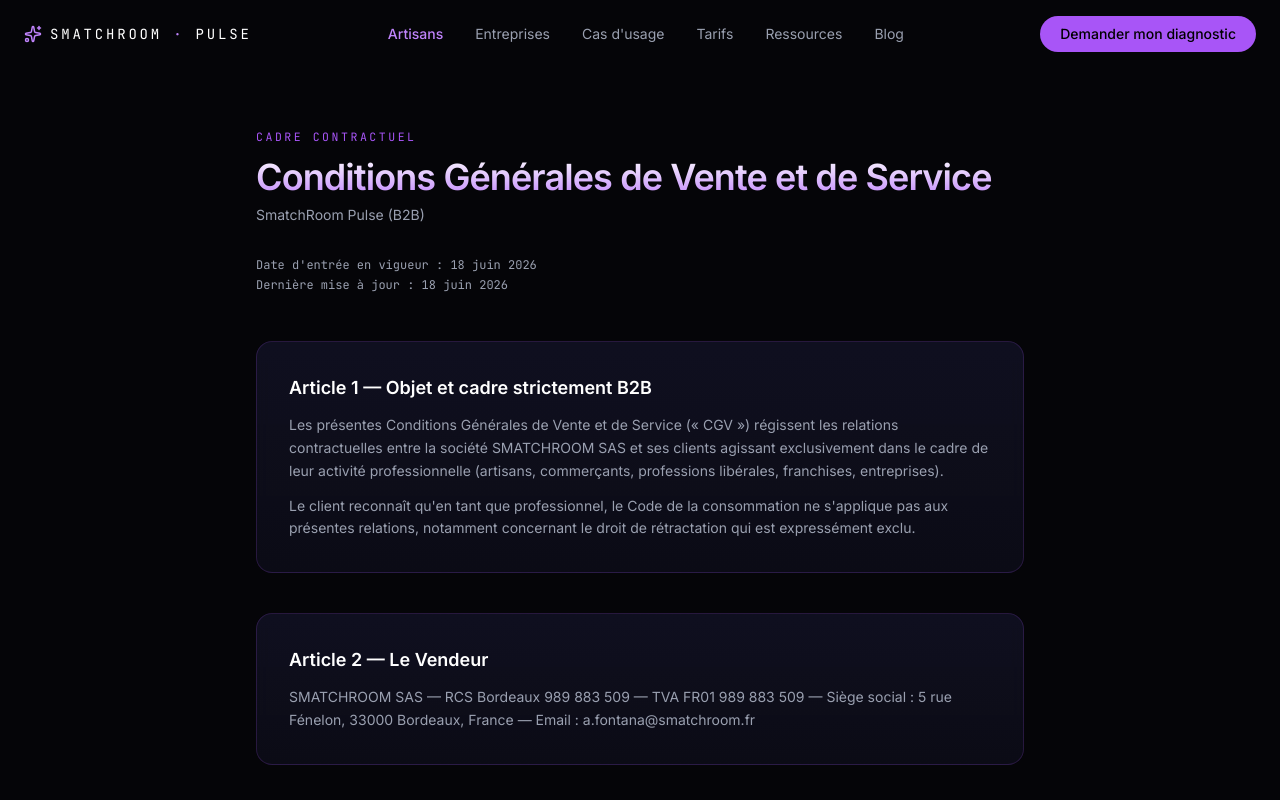
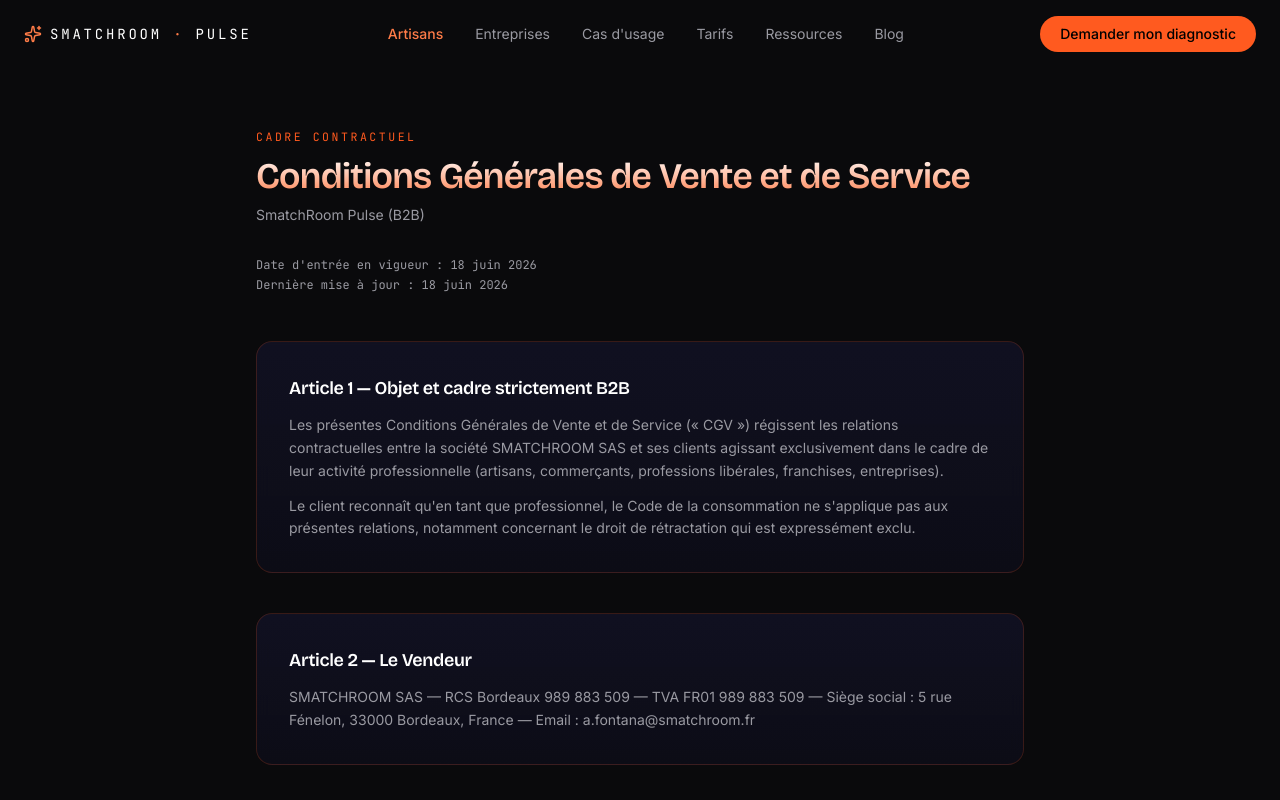
Before and after one commit to afontana33/smatchroom-pulse-vitrine, a Next.js app: page /cgv in a window 1280 px wide. Shown: the top 800 px of the page. Built offline with nearby package versions, Linux system fonts and the light colour scheme.

Commit message:
feat(pulse): reskin tokens orange BTP + police display + metadata

```diff
--- a/src/app/globals.css
+++ b/src/app/globals.css
@@ -1,17 +1,18 @@
 @import "tailwindcss";
 
 :root {
-  --background: #050508;
+  --background: #0a0a0c;
   --foreground: #f5f5f7;
-  --muted: #9aa0b0;
-  --primary: #a855f7;
-  --primary-hover: #c084fc;
-  --primary-soft: rgba(168, 85, 247, 0.15);
-  --primary-glow: rgba(168, 85, 247, 0.45);
-  --surface: #0d0d18;
-  --surface-2: #14142a;
-  --border: rgba(168, 85, 247, 0.18);
-  --border-strong: rgba(168, 85, 247, 0.4);
+  --muted: #9a9aa2;
+  --primary: #ff5a1f;
+  --primary-hover: #ff7c48;
+  --primary-soft: rgba(255, 90, 31, 0.15);
+  --primary-glow: rgba(255, 90, 31, 0.45);
+  --signal: #ffce3a;
+  --surface: #111114;
+  --surface-2: #191920;
+  --border: rgba(255, 90, 31, 0.18);
+  --border-strong: rgba(255, 90, 31, 0.42);
 }
 
 @theme inline {
@@ -26,6 +27,7 @@
   --color-border-strong: var(--border-strong);
   --font-sans: var(--font-inter);
   --font-mono: var(--font-jetbrains);
+  --font-display: var(--font-bricolage);
 }
 
 * {
@@ -42,13 +44,13 @@
 
 body {
   background-image:
-    radial-gradient(800px circle at 20% 10%, rgba(168, 85, 247, 0.08), transparent 50%),
-    radial-gradient(700px circle at 80% 70%, rgba(120, 70, 200, 0.06), transparent 60%);
+    radial-gradient(800px circle at 20% 10%, rgba(255, 90, 31, 0.08), transparent 50%),
+    radial-gradient(700px circle at 80% 70%, rgba(255, 160, 60, 0.05), transparent 60%);
 }
 
 /* Utility: neon text glow */
 .glow-text {
-  text-shadow: 0 0 12px var(--primary-glow), 0 0 32px rgba(168, 85, 247, 0.25);
+  text-shadow: 0 0 12px var(--primary-glow), 0 0 32px rgba(255, 90, 31, 0.25);
 }
 
 /* Utility: glass card */
@@ -74,7 +76,7 @@
 
 /* Utility: gradient violet → blanc texte */
 .gradient-text {
-  background: linear-gradient(180deg, #ffffff 0%, #c084fc 100%);
+  background: linear-gradient(180deg, #ffffff 0%, #ff7c48 100%);
   -webkit-background-clip: text;
   background-clip: text;
   color: transparent;
@@ -82,9 +84,9 @@
 
 /* Animated scrollbar in pulse violet */
 ::-webkit-scrollbar { width: 10px; }
-::-webkit-scrollbar-track { background: #050508; }
+::-webkit-scrollbar-track { background: #0a0a0c; }
 ::-webkit-scrollbar-thumb {
-  background: linear-gradient(180deg, #a855f7, #6d28d9);
+  background: linear-gradient(180deg, #ff5a1f, #b23610);
   border-radius: 6px;
 }
 
@@ -106,3 +108,8 @@
   0% { opacity: 0; transform: translateY(4px); }
   100% { opacity: 1; transform: translateY(0); }
 }
+
+h1, h2 {
+  font-family: var(--font-bricolage), var(--font-inter), system-ui, sans-serif;
+  letter-spacing: -0.02em;
+}
--- a/src/app/layout.js
+++ b/src/app/layout.js
@@ -1,4 +1,4 @@
-import { Inter, JetBrains_Mono } from "next/font/google";
+import { Inter, JetBrains_Mono, Bricolage_Grotesque } from "next/font/google";
 import "./globals.css";
 
 const inter = Inter({
@@ -13,15 +13,21 @@
   display: "swap",
 });
 
+const bricolage = Bricolage_Grotesque({
+  variable: "--font-bricolage",
+  subsets: ["latin"],
+  display: "swap",
+});
+
 export const metadata = {
-  title: "SmatchRoom Pulse — Assistant IA sur-mesure pour artisans, commerces et entreprises",
+  title: "SmatchRoom Pulse — Des agents IA pour les artisans du bâtiment",
   description:
-    "Pulse conçoit et déploie un assistant IA taillé pour votre activité : artisan, restaurateur, indépendant ou PME. Il trouve vos clients, améliore votre visibilité et gère vos tâches répétitives. Opérationnel en 48h. À partir de 500 € + 150 €/mois.",
+    "Pulse conçoit et déploie des agents IA taillés pour les métiers du bâtiment : prospection de partenaires, relance de devis, qualification de leads, avis Google, conformité. Déployés en 48h sur votre infra (Node.js + Supabase).",
   metadataBase: new URL("https://pulse.smatchroom.com"),
   openGraph: {
-    title: "SmatchRoom Pulse — Assistant IA pour commerces et entreprises",
+    title: "SmatchRoom Pulse — Des agents IA pour le bâtiment",
     description:
-      "Un assistant IA sur-mesure pour votre métier. Artisans, restaurateurs, indépendants et PME. Opérationnel en 48h. À partir de 500 € + 150 €/mois.",
+      "Des agents IA qui bossent pour votre entreprise du bâtiment : prospection, relance de devis, RDV, SEO local. Déployés en 48h.",
     url: "https://pulse.smatchroom.com",
     siteName: "SmatchRoom Pulse",
     type: "website",
@@ -32,7 +38,7 @@
   return (
     <html
       lang="fr"
-      className={`${inter.variable} ${jetbrains.variable} h-full antialiased`}
+      className={`${inter.variable} ${jetbrains.variable} ${bricolage.variable} h-full antialiased`}
     >
       <body className="min-h-full flex flex-col">{children}</body>
     </html>
```
